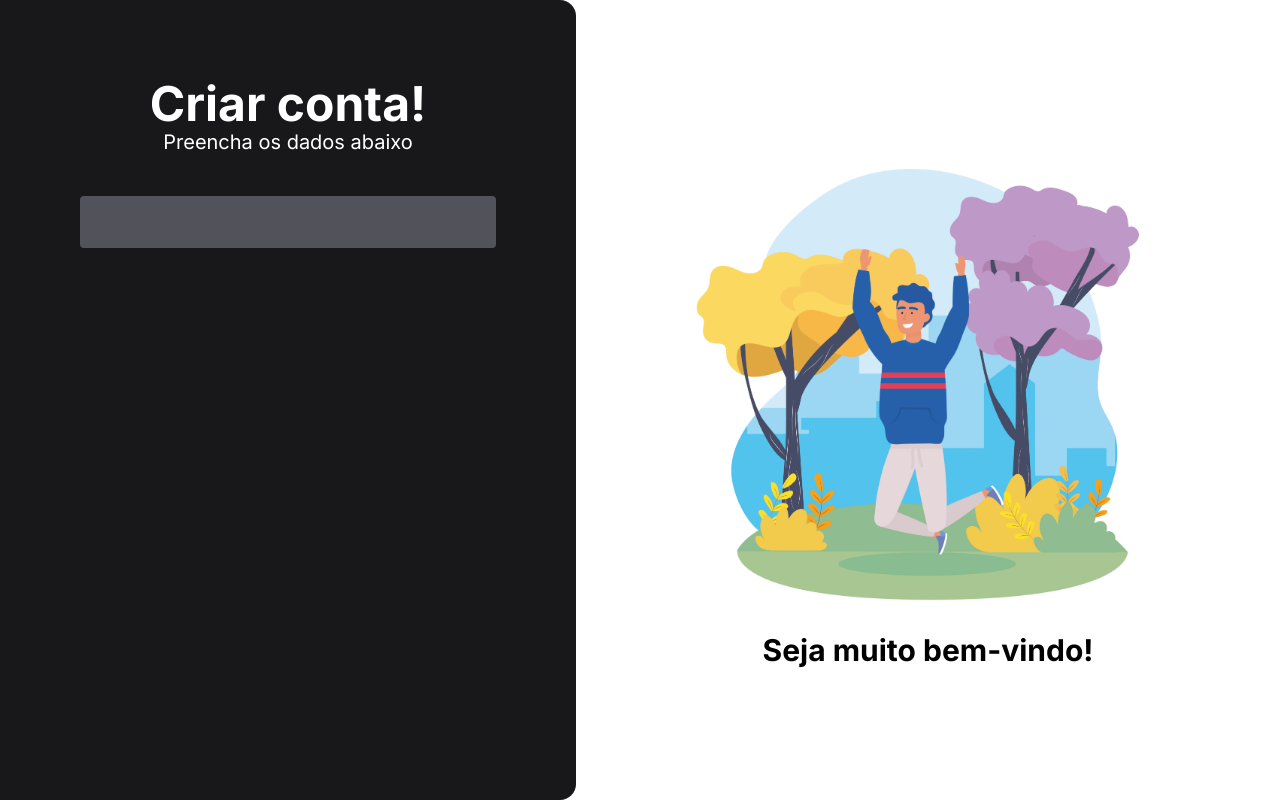
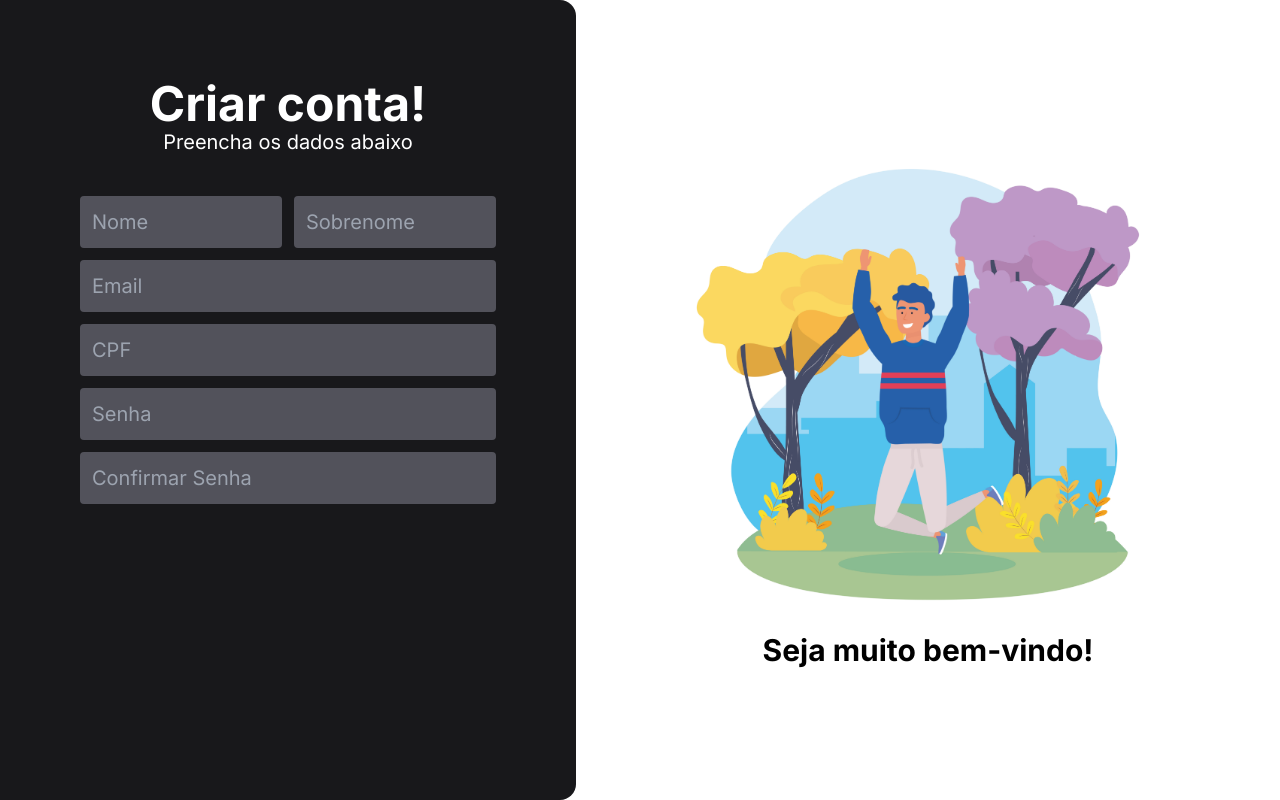
Before and after one commit to juanfariasdev/desafio-formulario, a Next.js app: page / in a window 1280 px wide. Built offline with nearby package versions, Linux system fonts and the light colour scheme.

Commit message:
added fields

```diff
--- a/src/components/form/index.tsx
+++ b/src/components/form/index.tsx
@@ -2,8 +2,15 @@ import { InputLabel } from "./input"
 
 function Form(){
     return(
-    <form>
-        <InputLabel/>
+    <form className="flex flex-col gap-3">
+        <div className="flex gap-3">
+            <InputLabel placeholder="Nome" />
+            <InputLabel placeholder="Sobrenome" />
+        </div>
+        <InputLabel placeholder="Email" />
+        <InputLabel placeholder="CPF" />
+        <InputLabel placeholder="Senha" />
+        <InputLabel placeholder="Confirmar Senha" />
     </form>
     )
 }
```
